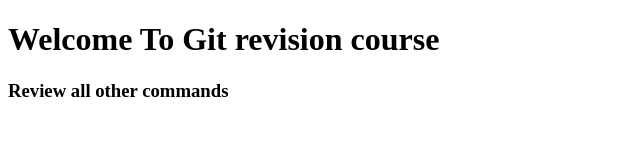
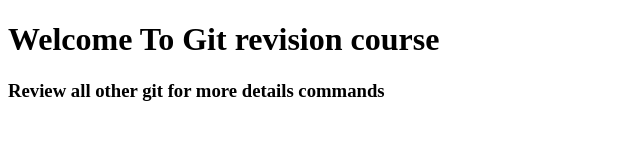
Before and after one commit to aniketbumbc/git-workshop-review, a plain HTML site: page index.html in a window 1280 px wide. Shown: the whole page, without its empty margins (0-640 px from the left). Drawn offline with Linux system fonts and the light colour scheme.

Commit message:
change in h3 tag for commit

```diff
--- a/index.html
+++ b/index.html
@@ -7,6 +7,6 @@
   </head>
   <body>
     <h1>Welcome To Git revision course</h1>
-    <h3>Review all other commands</h3>
+    <h3>Review all other git for more details commands</h3>
   </body>
 </html>
```
